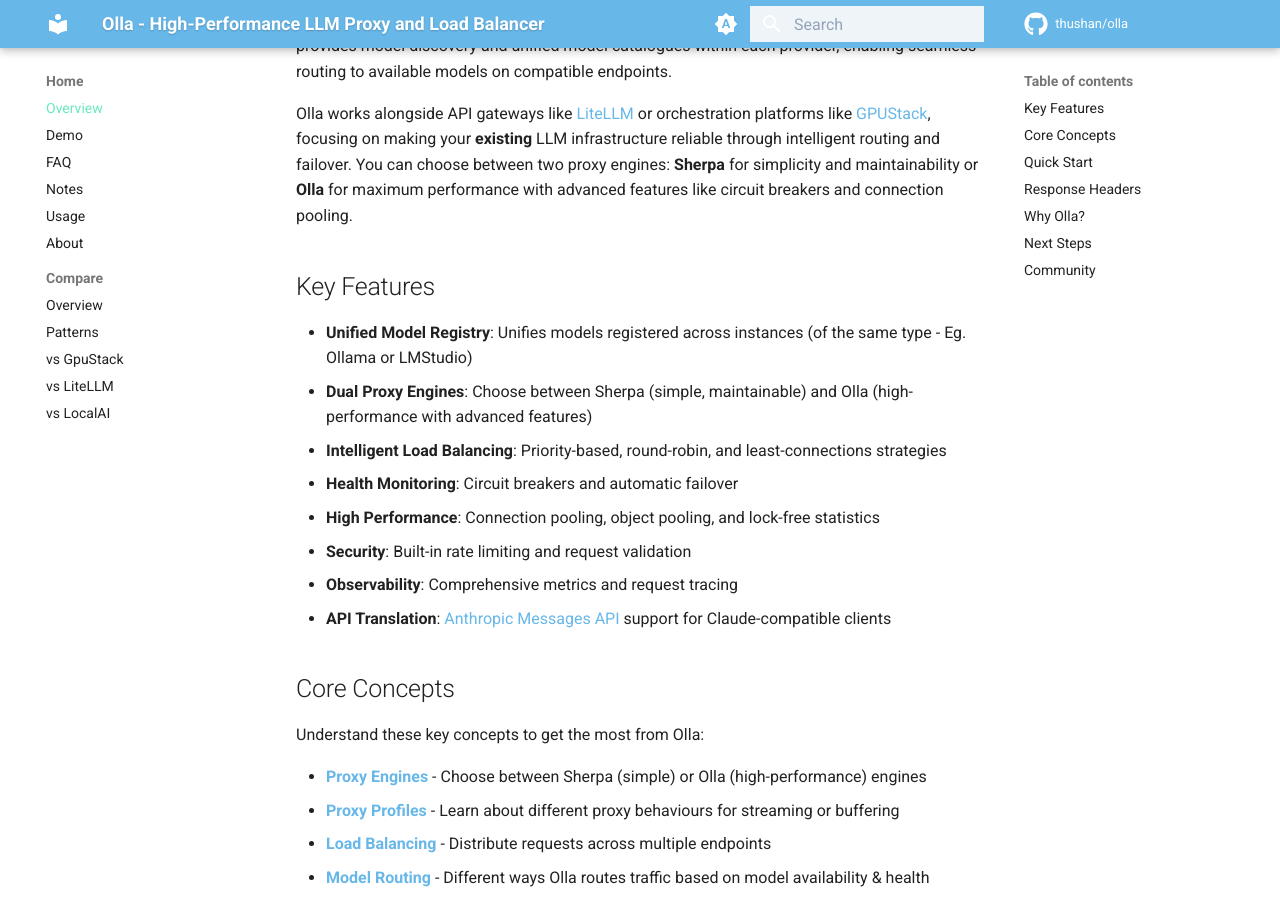
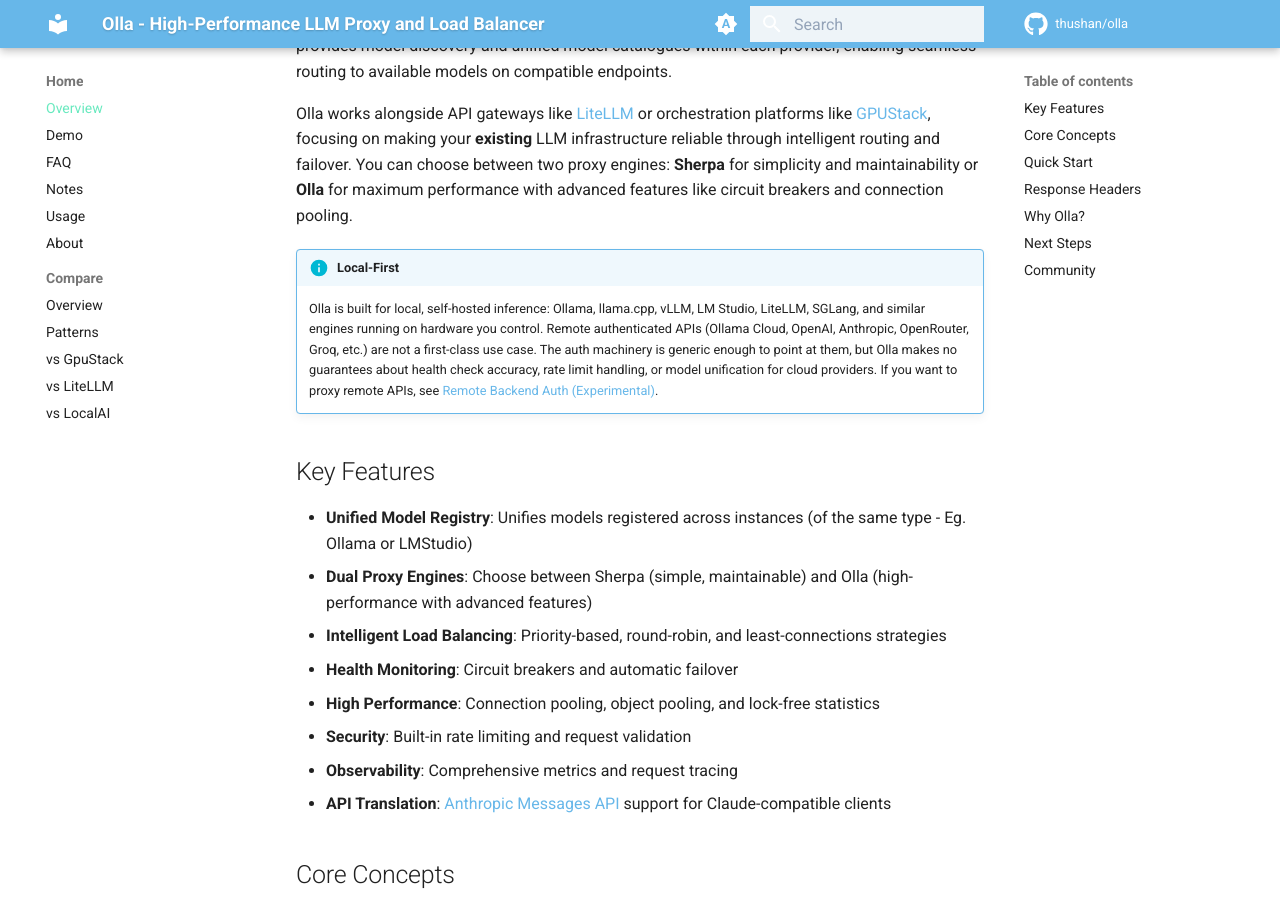
Before and after one commit to leo-3889/olla, an MkDocs documentation site: the page built from docs/content/index.md, in a window 1280 px wide and 900 px high, scrolled down 670 px. Built offline with MkDocs 1.6.1 and Material for MkDocs 9.7.7, drawn with Linux system fonts in a browser that asks for light colours; comment, search, counter and statistics services are not loaded.

Commit message:
local-first callout on the index page

```diff
--- a/docs/content/index.md
+++ b/docs/content/index.md
@@ -28,6 +28,9 @@
 Olla is a high-performance, low-overhead, low-latency proxy and load balancer for managing LLM infrastructure. It intelligently routes LLM requests across local and remote inference nodes with a [wide variety](https://thushan.github.io/olla/integrations/overview/) of natively supported endpoints and extensible enough to support others. Olla provides model discovery and unified model catalogues within each provider, enabling seamless routing to available models on compatible endpoints.
 
 Olla works alongside API gateways like [LiteLLM](https://github.com/BerriAI/litellm) or orchestration platforms like [GPUStack](https://github.com/gpustack/gpustack), focusing on making your **existing** LLM infrastructure reliable through intelligent routing and failover. You can choose between two proxy engines: **Sherpa** for simplicity and maintainability or **Olla** for maximum performance with advanced features like circuit breakers and connection pooling.
+
+!!! info "Local-First"
+    Olla is built for local, self-hosted inference: Ollama, llama.cpp, vLLM, LM Studio, LiteLLM, SGLang, and similar engines running on hardware you control. Remote authenticated APIs (Ollama Cloud, OpenAI, Anthropic, OpenRouter, Groq, etc.) are not a first-class use case. The auth machinery is generic enough to point at them, but Olla makes no guarantees about health check accuracy, rate limit handling, or model unification for cloud providers. If you want to proxy remote APIs, see [Remote Backend Auth (Experimental)](configuration/endpoint-auth-remote.md).
 
 ## Key Features
 
```
